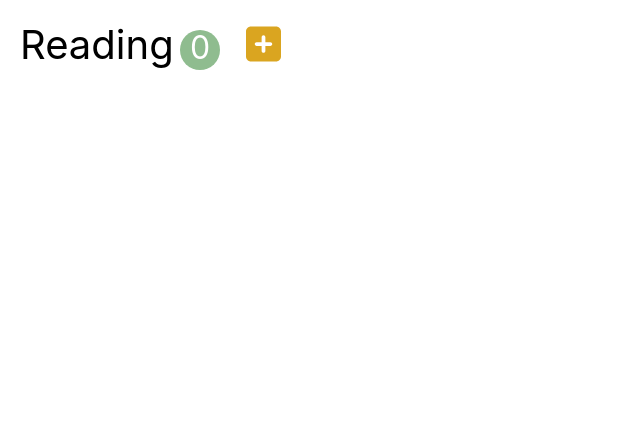
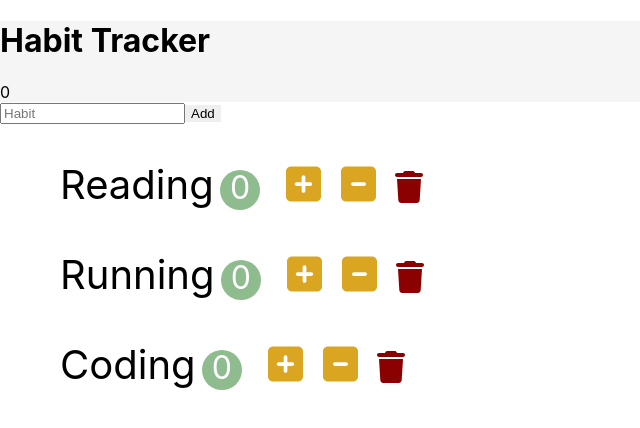
Before and after one commit to JeongYounHan/habit-tracker, a React (Create React App) app: page / in a window 1280 px wide. Shown: the top 428 px of the page, without its empty margins (0-640 px from the left). Built offline with nearby package versions, Linux system fonts and the light colour scheme.

Commit message:
배포 전 수정

```diff
--- a/src/app.css
+++ b/src/app.css
@@ -2,6 +2,10 @@ button {
   outline: none;
   border: 0;
   cursor: pointer;
+}
+
+.header {
+  background-color: whitesmoke;
 }
 
 .habit {
--- a/src/app.jsx
+++ b/src/app.jsx
@@ -1,4 +1,3 @@
-import "./app.css";
 import React, { Component } from "react";
 import Habits from "./components/habits";
 import Navbar from "./components/navbar";
--- a/src/components/habits.jsx
+++ b/src/components/habits.jsx
@@ -28,7 +28,7 @@ class Habits extends Component {
   handleDecrement = (habit) => {
     const habits = this.state.habits.map((item) => {
       if (item.id === habit.id) {
-        return { ...habit, count: habit.count - 1 };
+        return { ...habit, count: habit.count > 0 ? habit.count - 1 : 0 };
       }
       return item;
     });
--- a/src/components/navbar.jsx
+++ b/src/components/navbar.jsx
@@ -3,7 +3,7 @@ import React, { Component } from "react";
 class Navbar extends Component {
   render() {
     return (
-      <header>
+      <header className="header">
         <h1>Habit Tracker</h1>
         <span>{this.props.totalCounts}</span>
       </header>
--- a/src/index.js
+++ b/src/index.js
@@ -2,14 +2,12 @@ import React from "react";
 import ReactDOM from "react-dom";
 import "./index.css";
 import "./app.css";
-// import App from "./app";
+import App from "./app";
 import "@fortawesome/fontawesome-free/js/all.js";
-import SimpleHabit from "./components/simpleHabit";
 
 ReactDOM.render(
   <React.StrictMode>
-    {/* <App /> */}
-    <SimpleHabit />
+    <App />
   </React.StrictMode>,
   document.getElementById("root")
 );
```
